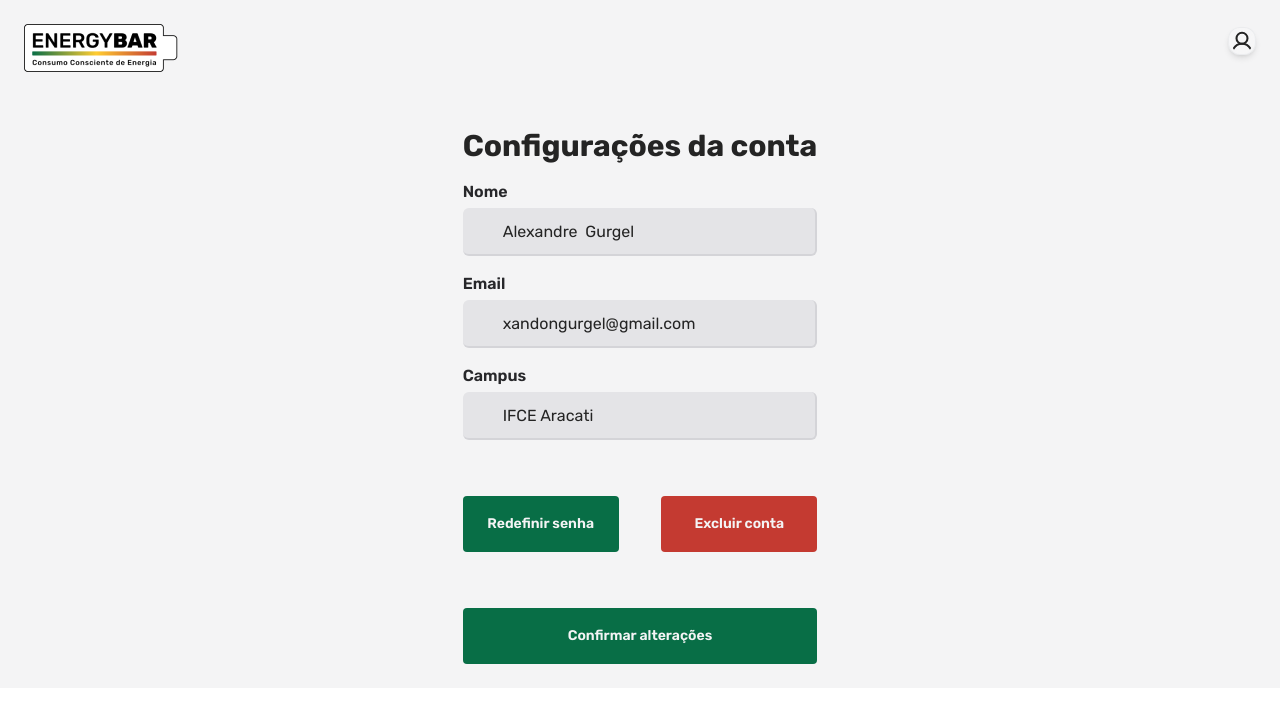
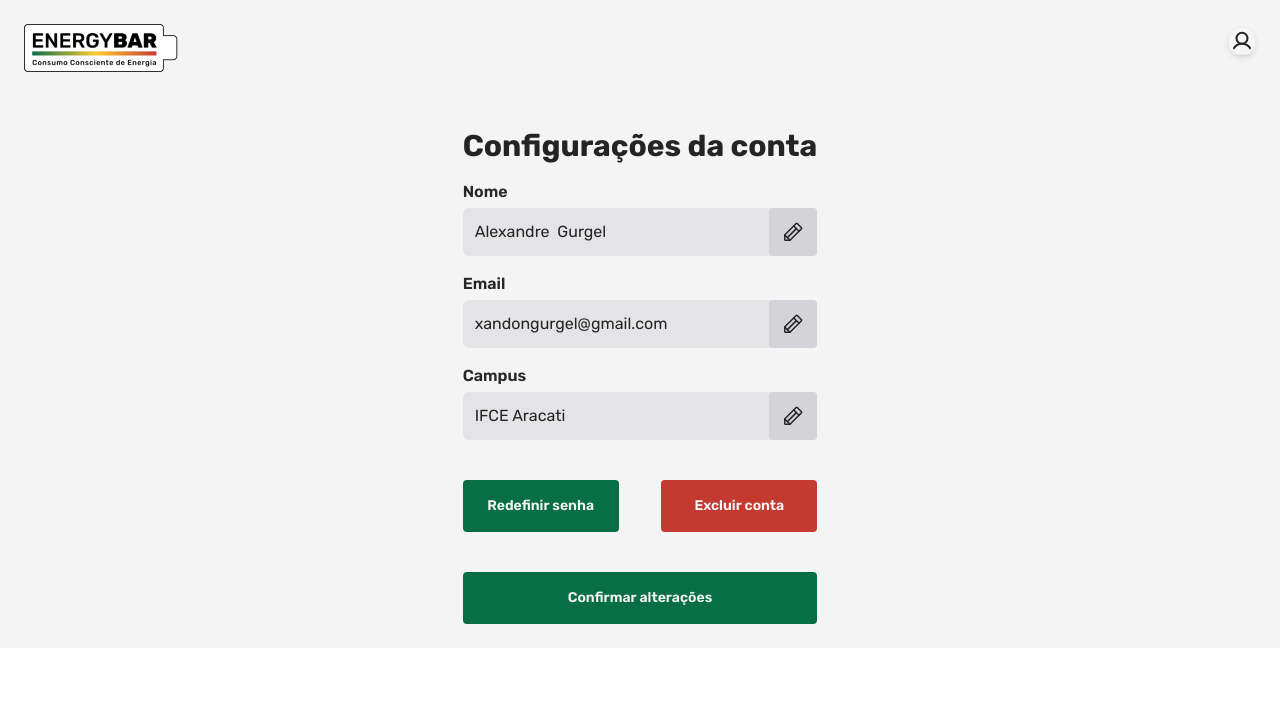
Before and after one commit to ifce-inova-2022/web, a React (Vite) app: page /profile in a window 1280 px wide. Shown: the top 702 px of the page. Built offline with nearby package versions, Linux system fonts and the light colour scheme.

Commit message:
refactor

```diff
--- a/src/components/Button.tsx
+++ b/src/components/Button.tsx
@@ -1,29 +1,25 @@
 import { ButtonHTMLAttributes, ReactNode } from "react";
 
 export interface ButtonProps extends ButtonHTMLAttributes<HTMLButtonElement> {
-  children?: ReactNode;
-  asChild?: boolean;
-  typeColor: string;
   title: string;
-  sizeWidth: "50%" | "100%";
+  typeColor?: "primary" | "secondary";
+  sizeWidth?: "50%" | "100%";
 }
 export function Button({
-  children,
-  asChild,
-  typeColor,
-  sizeWidth,
+  typeColor = "primary",
+  sizeWidth = "100%",
   title,
   className,
   ...props
 }: ButtonProps) {
   const colorButton =
-  typeColor === "secondary"
+    typeColor === "secondary"
       ? "bg-custom-red-default hover:bg-custom-red-hover"
       : "bg-custom-green-default hover:bg-custom-green-hover";
-  const widthButton = sizeWidth === "50%" ? "w-[9.75rem]" : "w-full"
+  const widthButton = sizeWidth === "50%" ? "w-[9.75rem]" : "w-full";
   return (
     <button
-      className={`mt-10 py-3 px-4 ${widthButton} h-14 ${colorButton} rounded font-semibold text-zinc-100 text-sm transition-colors focus:ring-2 ring-white`}
+      className={`mt-6 py-4 ${widthButton} ${colorButton} rounded font-semibold text-zinc-100 text-sm transition-colors focus:ring-2 ring-white`}
       {...props}
     >
       {title}
--- a/src/components/FieldInput.tsx
+++ b/src/components/FieldInput.tsx
@@ -1,4 +1,4 @@
-import { Eye, EyeClosed } from "phosphor-react";
+import { Eye, EyeClosed, Pencil } from "phosphor-react";
 import { Dispatch, SetStateAction, useState } from "react";
 
 interface FieldProps {
@@ -8,10 +8,11 @@ interface FieldProps {
   label: string;
   icon?: React.ReactNode;
   placeholder: string;
+  isEditable?: boolean;
   value: string;
   setValue: Dispatch<SetStateAction<string>>;
   required?: boolean;
-  width: "50%" | "100%";
+  width?: "50%" | "100%";
 }
 
 export function FieldInput({
@@ -23,11 +24,13 @@ export function FieldInput({
   initialType = type,
   value,
   setValue,
+  isEditable = false,
   required = true,
-  width,
+  width = "100%",
 }: FieldProps) {
   const [isVisible, setIsVisible] = useState(false);
   const [typed, setTyped] = useState(type);
+  const [toggleEdit, setToggleEdit] = useState(isEditable);
 
   function handleChange(e: { target: { value: string } }) {
     setValue(e.target.value);
@@ -41,13 +44,10 @@ export function FieldInput({
 
   const isPassword = initialType === "password";
 
-  const widthInput =
-  width === "50%"
-      ? "w-[50%] flex flex-col gap-1 group"
-      : "w-full flex flex-col gap-1 group";
+  const widthInput = width === "50%" ? "w-[50%] " : "w-full";
 
   return (
-    <fieldset className={`${widthInput}`}>
+    <fieldset className={`${widthInput} flex flex-col gap-1 group`}>
       <label className="text-zinc-800 font-semibold" htmlFor={id}>
         {label}
       </label>
@@ -61,10 +61,13 @@ export function FieldInput({
         <input
           value={value}
           onChange={handleChange}
-          className="w-full min-w-min p-2 pl-10 h-12
+          disabled={toggleEdit}
+          className={`${
+            toggleEdit ? "disabled:cursor-not-allowed disabled:border-none" : ""
+          } w-full min-w-min p-3 ${icon ? "pl-10" : ""}
           bg-zinc-200 border-b-2 border-r-2 border-zinc-300
           outline-none hover:border-zinc-500 focus:border-zinc-500
-          rounded-md transition-colors"
+          rounded-md transition-colors`}
           id={id}
           type={typed}
           placeholder={placeholder}
@@ -73,10 +76,24 @@ export function FieldInput({
         {isPassword ? (
           <button
             type={"button"}
-            className="absolute top-2.5 right-3 text-xl"
+            className="absolute top-3 right-3 text-xl"
             onClick={handleClick}
           >
             {isVisible ? <Eye /> : <EyeClosed />}
+          </button>
+        ) : (
+          ""
+        )}
+        {isEditable ? (
+          <button
+            className={`${
+              toggleEdit
+                ? "bg-zinc-300"
+                : "bg-custom-green-default text-zinc-50"
+            } absolute top-0 right-0 text-xl hover:scale-[1.02] p-3 rounded transition-colors`}
+            onClick={() => setToggleEdit(!toggleEdit)}
+          >
+            <Pencil size={24} />
           </button>
         ) : (
           ""
--- a/src/components/Header.tsx
+++ b/src/components/Header.tsx
@@ -75,7 +75,7 @@ export function Header() {
       )}
       {isOpenModal ? (
         <div
-          className="card flex items-center justify-center top-0 right-0 w-screen h-screen absolute z-50"
+          className="card flex items-center justify-center top-0 right-0 w-screen h-screen absolute z-10"
           onAuxClick={() => setIsOpenModal(false)}
         >
           <div className=" bg-zinc-50 p-10 shadow-2xl border-2 rounded-lg relative">
```
